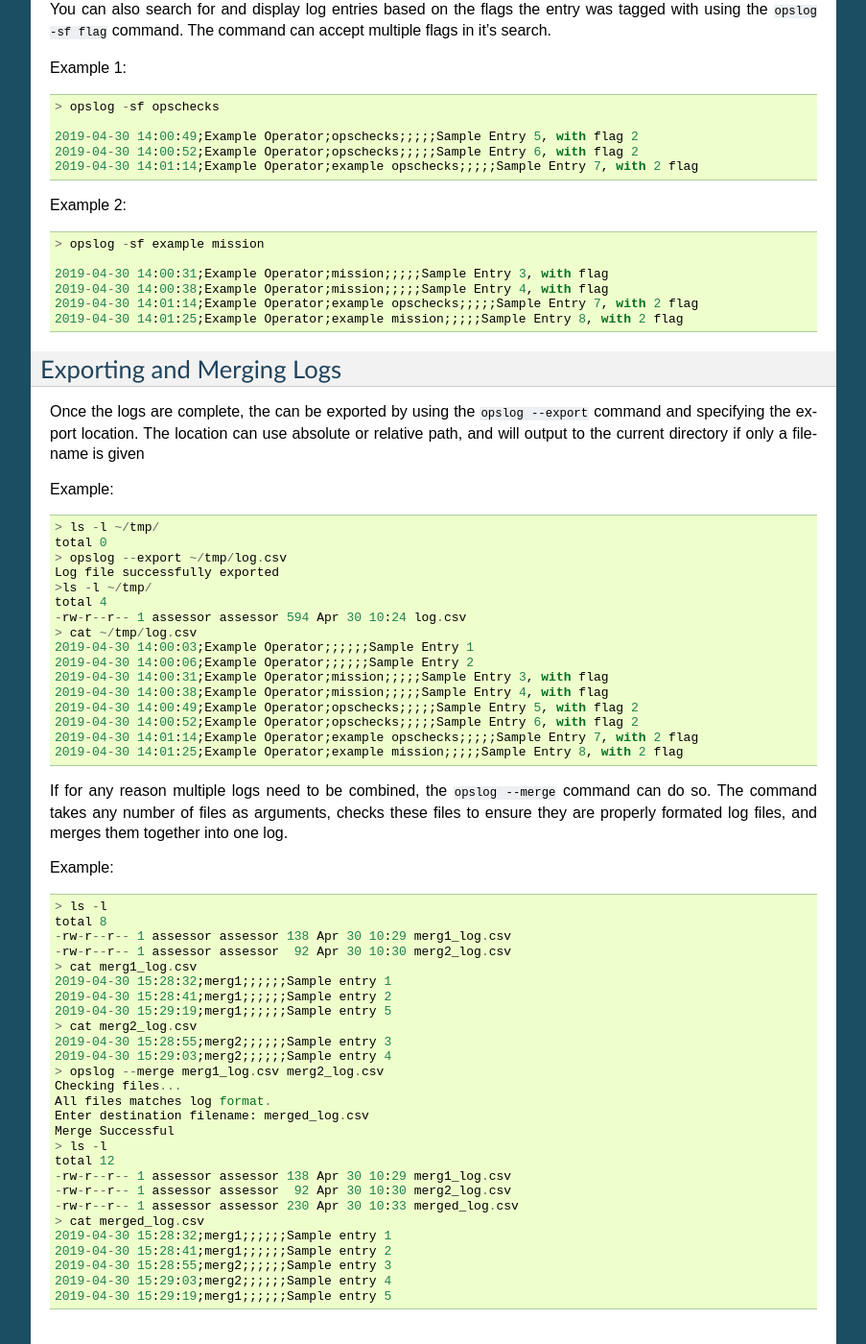
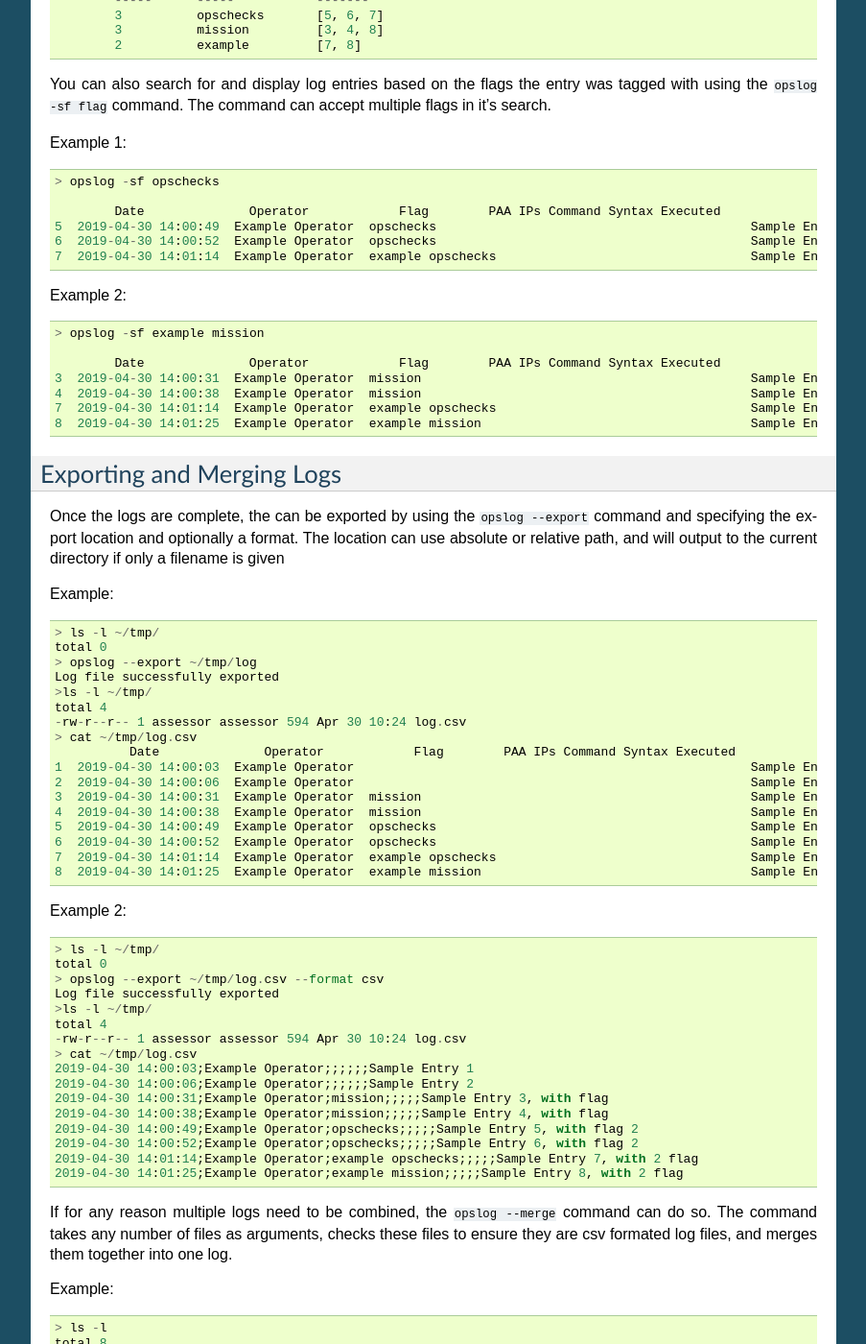
Before and after one commit to Denegal/Opslog, a Sphinx documentation site: the page built from docs/Examples.rst, in a window 1280 px wide and 1400 px high, scrolled down 2141 px. Shown: the whole window at 96% size, without its empty margins (198-1101 px from the left). Built offline with Sphinx 7.4.7, drawn with Linux system fonts in a browser that asks for light colours; some of the changed text lies outside the part shown.

Commit message:
cleaned export function with default format, updated some docs to reflect change

```diff
--- a/docs/Examples.rst
+++ b/docs/Examples.rst
@@ -38,14 +38,17 @@ Example 1::
     > opslog -n 'This is a simple operator note'
     > opslog --cat
 
-    2019-04-30 13:44:10;Example Operator;;;;;;This is a simple operator note
+               Date         Operator       Flag PAA IPs Command Syntax Executed              Note
+    2019-04-30 13:44:10  Example Operator                                        This is a simple operator note
 
 Example 2::
 
     > opslog -c 'ping 1.2.3.4' -n 'This entry includes a command'
     > opslog --cat
 
-    2019-04-30 13:45:53;Example Operator;;;;ping 1.2.3.4;no;This entry includes a command
+           Date             Operator       Flag PAA IPs   Command Syntax  Executed              Note
+    2019-04-30 13:46:42  Example Operator                ping 1.2.3.4         no     This entry includes a command
+
 
 Example 3::
 
@@ -61,7 +64,8 @@ Example 3::
     rtt min/avg/max/mdev = 0.027/0.034/0.038/0.007 ms
     > opslog --cat
 
-    2019-04-30 13:49:14;Example Operator;testing;1;127.0.0.1;ping -c 4 127.0.0.1;yes;This is a full note with command execution.
+        Date                Operator        Flag     PAA     IPs            Command Syntax    Executed              Note
+    2019-04-30 13:48:36  Example Operator  testing     1   127.0.0.1     ping -c 4 1.2.3.4      yes     This is a full note with command execution
 
 Note 1: In all three examples. the ``opslog --cat`` command is executed to show the contents of the log.
 
@@ -85,22 +89,24 @@ Example 1::
     Example Operator
     > opslog --cat
 
-    2019-04-30 14:00:03;Example Operator;;;;;;Sample Entry 1
-    2019-04-30 14:00:06;Example Operator;;;;;;Sample Entry 2
-    2019-04-30 14:00:31;Example Operator;mission;;;;;Sample Entry 3, with flag
-    2019-04-30 14:00:38;Example Operator;mission;;;;;Sample Entry 4, with flag
-    2019-04-30 14:00:49;Example Operator;opschecks;;;;;Sample Entry 5, with flag 2
-    2019-04-30 14:00:52;Example Operator;opschecks;;;;;Sample Entry 6, with flag 2
-    2019-04-30 14:01:14;Example Operator;example opschecks;;;;;Sample Entry 7, with 2 flag
-    2019-04-30 14:01:25;Example Operator;example mission;;;;;Sample Entry 8, with 2 flag
+              Date              Operator            Flag        PAA IPs Command Syntax Executed              Note
+    1  2019-04-30 14:00:03  Example Operator                                                     Sample Entry 1
+    2  2019-04-30 14:00:06  Example Operator                                                     Sample Entry 2
+    3  2019-04-30 14:00:31  Example Operator  mission                                            Sample Entry 3, with flag
+    4  2019-04-30 14:00:38  Example Operator  mission                                            Sample Entry 4, with flag
+    5  2019-04-30 14:00:49  Example Operator  opschecks                                          Sample Entry 5, with flag 2
+    6  2019-04-30 14:00:52  Example Operator  opschecks                                          Sample Entry 6, with flag 2
+    7  2019-04-30 14:01:14  Example Operator  example opschecks                                  Sample Entry 7, with 2 flags
+    8  2019-04-30 14:01:25  Example Operator  example mission                                    Sample Entry 8, with 2 flags
 
 Example 2::
 
     > opslog --cat | head -n4
 
-    2019-04-30 14:00:03;Example Operator;;;;;;Sample Entry 1
-    2019-04-30 14:00:06;Example Operator;;;;;;Sample Entry 2
-    2019-04-30 14:00:31;Example Operator;mission;;;;;Sample Entry 3, with flag
+          Date              Operator            Flag        PAA IPs Command Syntax Executed              Note
+    1  2019-04-30 14:00:03  Example Operator                                                     Sample Entry 1
+    2  2019-04-30 14:00:06  Example Operator                                                     Sample Entry 2
+    3  2019-04-30 14:00:31  Example Operator  mission                                            Sample Entry 3, with flag
 
 Although the logs can be searched by piping to grep, Flags provide a much more efficient way of
 tagging entries of particular interest. You can list out all the flags used in the current log
@@ -125,32 +131,55 @@ Example 1::
 
     > opslog -sf opschecks
 
-    2019-04-30 14:00:49;Example Operator;opschecks;;;;;Sample Entry 5, with flag 2
-    2019-04-30 14:00:52;Example Operator;opschecks;;;;;Sample Entry 6, with flag 2
-    2019-04-30 14:01:14;Example Operator;example opschecks;;;;;Sample Entry 7, with 2 flag
+            Date              Operator            Flag        PAA IPs Command Syntax Executed              Note
+    5  2019-04-30 14:00:49  Example Operator  opschecks                                          Sample Entry 5, with flag 2
+    6  2019-04-30 14:00:52  Example Operator  opschecks                                          Sample Entry 6, with flag 2
+    7  2019-04-30 14:01:14  Example Operator  example opschecks                                  Sample Entry 7, with 2 flags
 
 Example 2::
 
     > opslog -sf example mission
 
-    2019-04-30 14:00:31;Example Operator;mission;;;;;Sample Entry 3, with flag
-    2019-04-30 14:00:38;Example Operator;mission;;;;;Sample Entry 4, with flag
-    2019-04-30 14:01:14;Example Operator;example opschecks;;;;;Sample Entry 7, with 2 flag
-    2019-04-30 14:01:25;Example Operator;example mission;;;;;Sample Entry 8, with 2 flag
+            Date              Operator            Flag        PAA IPs Command Syntax Executed              Note
+    3  2019-04-30 14:00:31  Example Operator  mission                                            Sample Entry 3, with flag
+    4  2019-04-30 14:00:38  Example Operator  mission                                            Sample Entry 4, with flag
+    7  2019-04-30 14:01:14  Example Operator  example opschecks                                  Sample Entry 7, with 2 flags
+    8  2019-04-30 14:01:25  Example Operator  example mission                                    Sample Entry 8, with 2 flags
 
 
 Exporting and Merging Logs
 ==========================
 
 Once the logs are complete, the can be exported by using the ``opslog --export`` command
-and specifying the export location. The location can use absolute or relative path, and will
+and specifying the export location and optionally a format. The location can use absolute or relative path, and will
 output to the current directory if only a filename is given
+
 
 Example::
 
     > ls -l ~/tmp/
     total 0
-    > opslog --export ~/tmp/log.csv
+    > opslog --export ~/tmp/log
+    Log file successfully exported
+    >ls -l ~/tmp/
+    total 4
+    -rw-r--r-- 1 assessor assessor 594 Apr 30 10:24 log.csv
+    > cat ~/tmp/log.csv
+              Date              Operator            Flag        PAA IPs Command Syntax Executed              Note
+    1  2019-04-30 14:00:03  Example Operator                                                     Sample Entry 1
+    2  2019-04-30 14:00:06  Example Operator                                                     Sample Entry 2
+    3  2019-04-30 14:00:31  Example Operator  mission                                            Sample Entry 3, with flag
+    4  2019-04-30 14:00:38  Example Operator  mission                                            Sample Entry 4, with flag
+    5  2019-04-30 14:00:49  Example Operator  opschecks                                          Sample Entry 5, with flag 2
+    6  2019-04-30 14:00:52  Example Operator  opschecks                                          Sample Entry 6, with flag 2
+    7  2019-04-30 14:01:14  Example Operator  example opschecks                                  Sample Entry 7, with 2 flags
+    8  2019-04-30 14:01:25  Example Operator  example mission                                    Sample Entry 8, with 2 flags
+
+Example 2::
+
+    > ls -l ~/tmp/
+    total 0
+    > opslog --export ~/tmp/log.csv --format csv
     Log file successfully exported
     >ls -l ~/tmp/
     total 4
@@ -167,7 +196,7 @@ Example::
 
 If for any reason multiple logs need to be combined, the ``opslog --merge`` command can
 do so. The command takes any number of files as arguments, checks these files to ensure they
-are properly formated log files, and merges them together into one log.
+are csv formated log files, and merges them together into one log.
 
 Example::
 
--- a/docs/Usage.rst
+++ b/docs/Usage.rst
@@ -63,13 +63,13 @@ Most useful are the -o and -so arguments which are used to show/set the operator
 Management Arguments
 ====================
 
-The following arguments are mutually exclusive and are used to export or merge
+The following arguments are used to export or merge
 operator logs.
 
 The management arguments are::
 
-  --export FILE     Export the current log
-  --export-json FILE    Export the current log in json format
+  --export FILE         Export the current log
+  --format FILETYPE     Format to use when exporting the log(csv, json, or default)
   --merge File1 File2   Merge multiple log files together into one
 
 Note: The files can be given in absolute or relative path. If no path is specified
```
Also changed, not shown: README.md (+1 -1 lines), opslog.py (+59 -53 lines).
